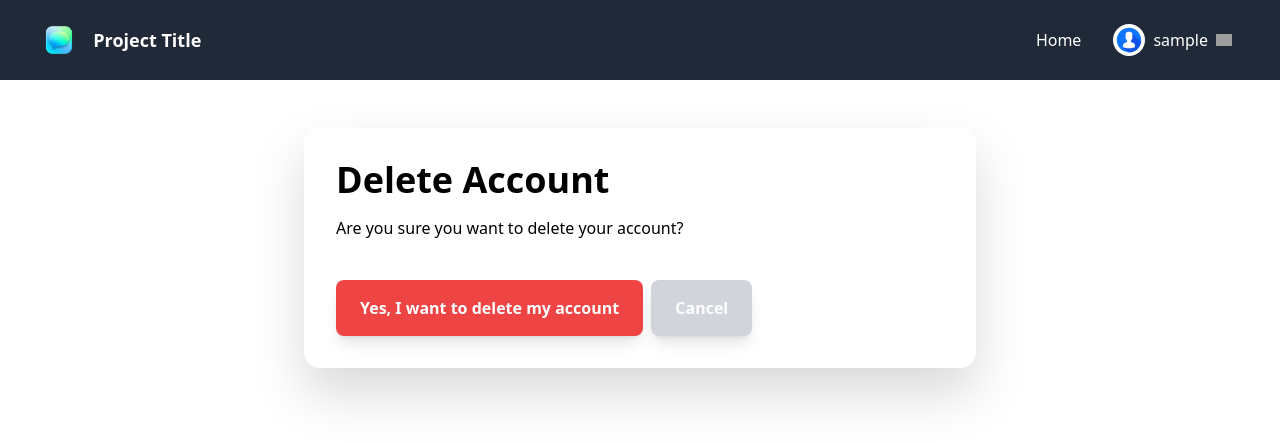
After one commit to mohamadanasfattoum/Django-Chat-app, a Django app: page /profile/delete/ in a window 1280 px wide. The commit adds this page. Shown: the top 443 px of the page. Run offline with Django 5.2, Linux system fonts and the light colour scheme; the visitor is signed in with stand-in values (Sample User, id 1); parts of the project's set-up code (start-up, migrations or seed data) failed here and were passed over; some libraries are stand-ins or nearby versions; grey boxes are pictures that could not be loaded.

Commit message:
add delete Account

```diff
--- /dev/null
+++ b/users/templates/users/profile_delete.html
@@ -0,0 +1,14 @@
+{% extends 'layouts/box.html' %}
+
+{% block content %}
+
+<h1>Delete Account</h1>
+<p>Are you sure you want to delete your account?</p>
+
+<form method='POST'>
+    {% csrf_token %}
+    <button type="submit" class="button-red mt-6">Yes, I want to delete my account</button>
+    <a class="button button-gray ml-1" href="{{ request.META.HTTP_REFERER }}">Cancel</a>
+</form>
+
+{% endblock %}
--- a/users/templates/users/profile_settings.html
+++ b/users/templates/users/profile_settings.html
@@ -46,7 +46,7 @@
                 Once deleted, account is gone. Forever.
             </td>
             <td class="px-6 py-4">
-                <a href="" class="font-medium text-red-600 hover:underline">
+                <a href="{% url 'profile-delete' %}" class="font-medium text-red-600 hover:underline">
                     Delete
                 </a>
             </td>
--- a/users/urls.py
+++ b/users/urls.py
@@ -1,6 +1,6 @@
 from django.urls import path
 
-from .views import profile, edit_profile, profile_settings, profile_emailchange, profile_emailverify
+from .views import profile, edit_profile, profile_settings, profile_emailchange, profile_emailverify, profile_delete
 
 urlpatterns = [
     path('', profile, name='profile'),
@@ -9,5 +9,6 @@ urlpatterns = [
     path('settings/', profile_settings, name='profile-settings'),
     path('emailchange/', profile_emailchange, name='profile-emailchange'),
     path('emailverify/', profile_emailverify, name='profile-emailverify'),
+    path('delete/', profile_delete, name='profile-delete'),
 
 ]
--- a/users/views.py
+++ b/users/views.py
@@ -3,6 +3,7 @@ from django.contrib.auth.models import User
 from django.urls import reverse
 from allauth.account.utils import send_email_confirmation
 from django.contrib.auth.decorators import login_required
+from django.contrib.auth import logout
 from django.contrib import messages
 from .form import ProfileForm, EmailForm
 
@@ -74,3 +75,14 @@ def profile_emailchange(request): # email change
 def profile_emailverify(request): # email verification
     send_email_confirmation(request, request.user) # send email confirmation
     return redirect('profile-settings')
+
+
+@login_required
+def profile_delete(request):
+    user = request.user
+    if request.method == 'POST':
+        logout(request)
+        user.delete()
+        messages.success(request, 'Your account has been deleted successfully.')
+        return redirect('home')
+    return render(request, 'users/profile_delete.html')
```
Also changed, not shown: media/avatars/dashboard.png (added).
